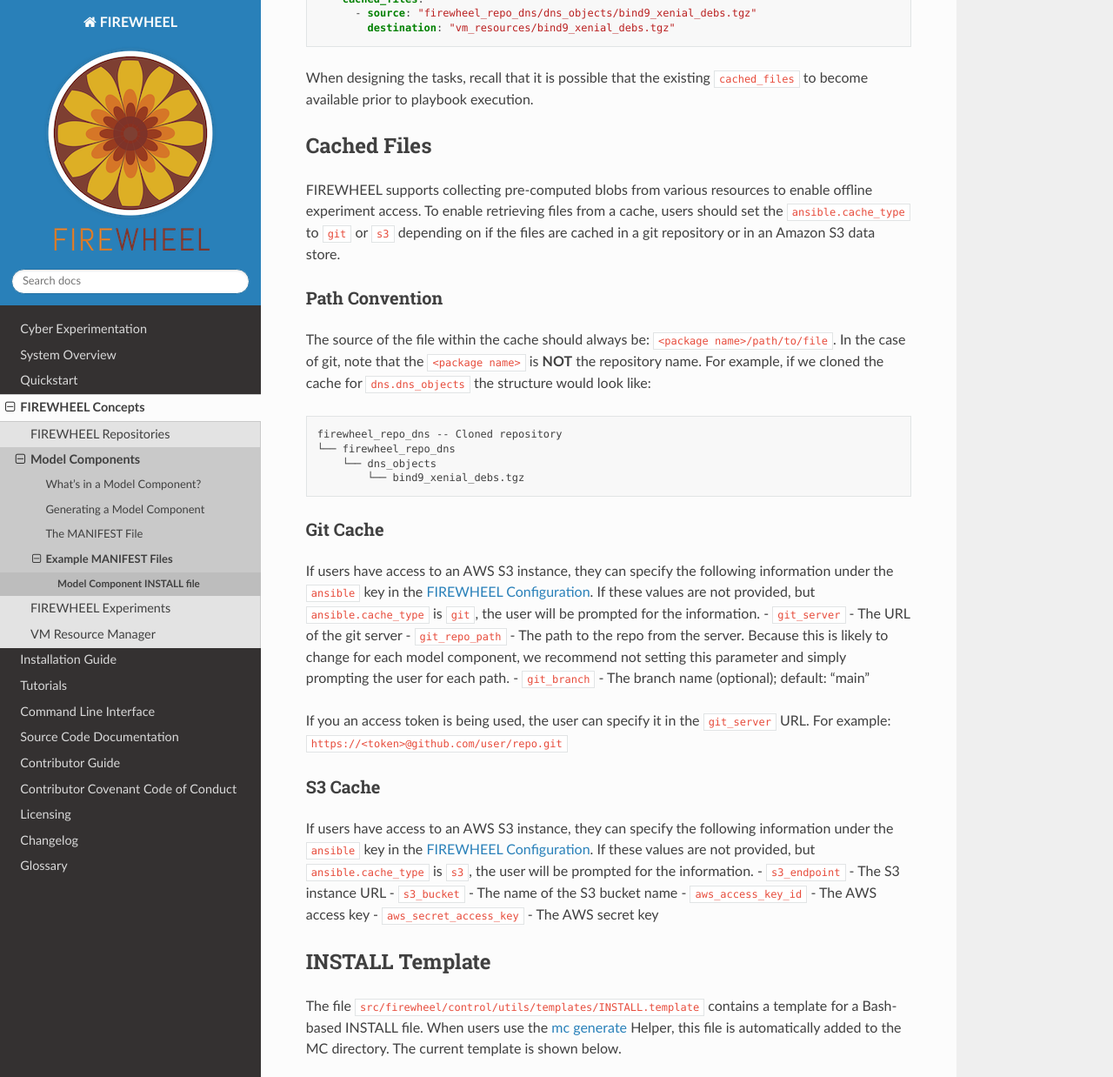
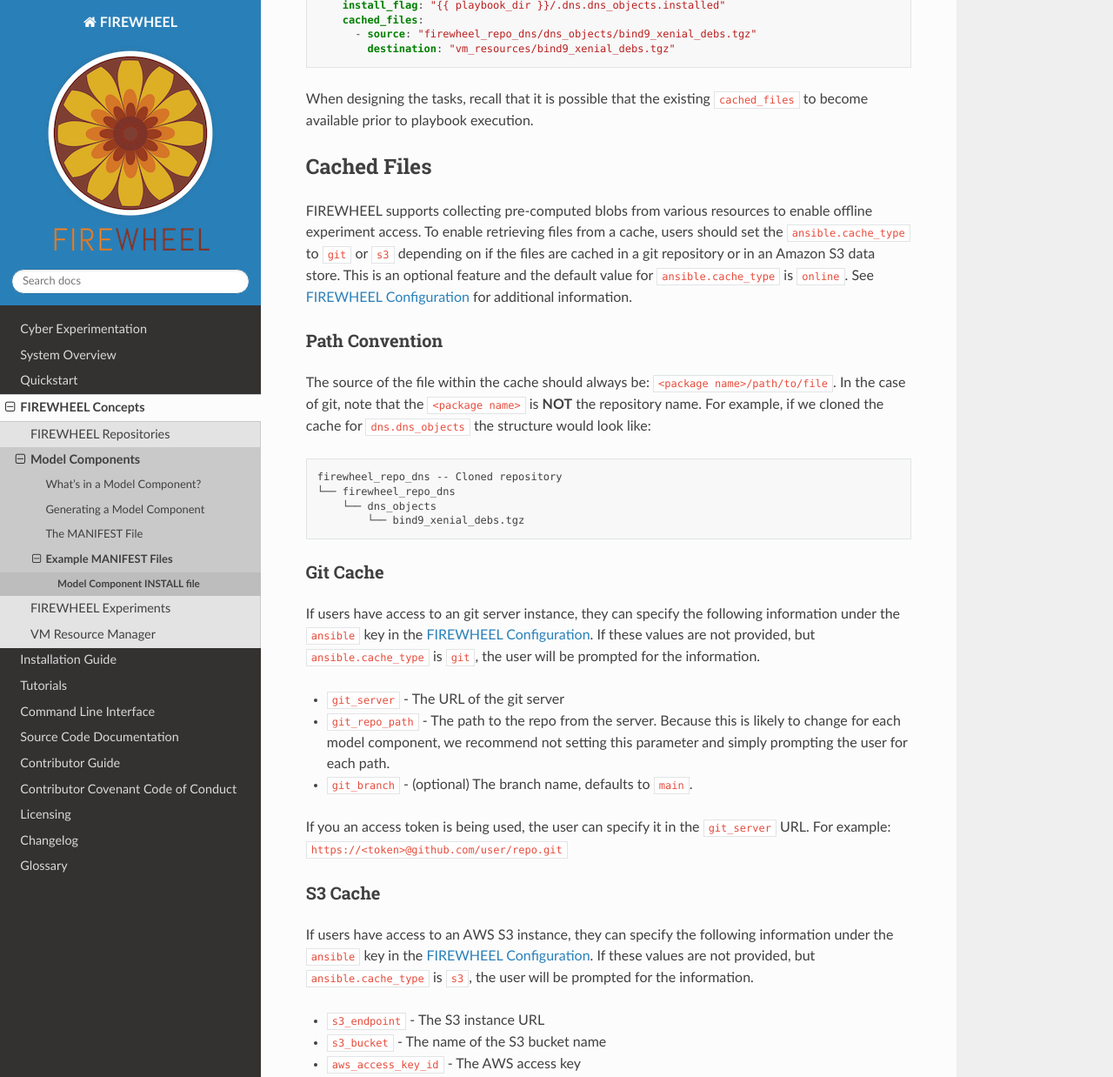
Before and after one commit to sdelliot/firewheel, a Sphinx documentation site: the page built from docs/source/model_component/mc_install.rst, in a window 1280 px wide and 1400 px high, scrolled down 1755 px, cut to the strip 0-1238 px from the top of the window. Shown: the whole strip at 87% size. Built offline with Sphinx 7.4.7 and the Read the Docs theme 3.1.0, drawn with Linux system fonts in a browser that asks for light colours; pages that are not in the unit, such as notebooks, are missing from menus; the version number could not be read and is left out; some of the changed text lies outside the part shown.

Commit message:
Fixing the documentation style and readability

```diff
--- a/docs/source/model_component/mc_install.rst
+++ b/docs/source/model_component/mc_install.rst
@@ -14,7 +14,8 @@
 *************************
 
 Regardless of whether the INSTALL file is an Ansible Playbook or an executable, FIREWHEEL expects the following:
-1. Upon successful installation, a new file is created in the model component directory with the following format: ``.<MC Name>.installed``. For example, if the model component name is "dns.dns_objects" than the new file would be ``.dns.dns_objects.installed``.
+
+1. Upon successful installation, a new file is created in the model component directory with the following format: ``.<MC Name>.installed``. For example, if the model component name is ``dns.dns_objects`` than the new file would be ``.dns.dns_objects.installed``.
 2. After execution, all non-packaged dependencies for the model component should be met.
 
 *****************
@@ -23,7 +24,7 @@
 
 In addition to the requirements above, we recommend that the following principles are adhered to when creating a new INSTALL file.
 
-1. `**Idempotence** <https://en.wikipedia.org/wiki/Idempotence>`_ - The file should be capable of running multiple times without causing issues. This is a core tenant of Ansible and a strong motivator why Ansible Playbooks are the preferred INSTALL file method.
+1. `Idempotence <https://en.wikipedia.org/wiki/Idempotence>`_ - The file should be capable of running multiple times without causing issues. This is a core tenant of Ansible and a strong motivator why Ansible Playbooks are the preferred INSTALL file method.
 2. **Reproducibility** - It is critical that users will download the exact same data that was originally intended by the Model Component creators.
    If the data/packages differ, than there is a strong possibly that the experimental outcomes will differ and could produce unintended consequences.
    Therefore, we strongly recommend that MC creators link to exact versions of software to download, rather than an automatically updating link.
@@ -50,7 +51,6 @@
 *********************
 
 While INSTALL files should not have an extension, if INSTALL contains valid YAML, is a list, and has the "hosts" key in each list entry, then FIREWHEEL will attempt to use Ansible to execute the file.
-
 We strongly recommend using ``localhost`` as the "hosts" value.
 We also recommend that users define an ``install_flag`` variable and a ``cached_files`` variable (if needed).
 
@@ -76,6 +76,8 @@
 
 FIREWHEEL supports collecting pre-computed blobs from various resources to enable offline experiment access.
 To enable retrieving files from a cache, users should set the ``ansible.cache_type`` to ``git`` or ``s3`` depending on if the files are cached in a git repository or in an Amazon S3 data store.
+This is an optional feature and the default value for ``ansible.cache_type`` is ``online``.
+See :ref:`firewheel_configuration` for additional information.
 
 Path Convention
 ===============
@@ -90,11 +92,12 @@
 
 Git Cache
 =========
-If users have access to an AWS S3 instance, they can specify the following information under the ``ansible`` key in the :ref:`firewheel_configuration`.
+If users have access to an git server instance, they can specify the following information under the ``ansible`` key in the :ref:`firewheel_configuration`.
 If these values are not provided, but ``ansible.cache_type`` is ``git``, the user will be prompted for the information.
+
 - ``git_server`` - The URL of the git server
 - ``git_repo_path`` - The path to the repo from the server. Because this is likely to change for each model component, we recommend not setting this parameter and simply prompting the user for each path.
-- ``git_branch`` - The branch name (optional); default: "main"
+- ``git_branch`` - (optional) The branch name, defaults to ``main``.
 
 If you an access token is being used, the user can specify it in the ``git_server`` URL.
 For example: ``https://<token>@github.com/user/repo.git``
@@ -103,6 +106,7 @@
 ========
 If users have access to an AWS S3 instance, they can specify the following information under the ``ansible`` key in the :ref:`firewheel_configuration`.
 If these values are not provided, but ``ansible.cache_type`` is ``s3``, the user will be prompted for the information.
+
 - ``s3_endpoint`` - The S3 instance URL
 - ``s3_bucket`` - The name of the S3 bucket name
 - ``aws_access_key_id`` - The AWS access key
```
Also changed, not shown: docs/source/install/configuration.rst (+5 -5 lines).
